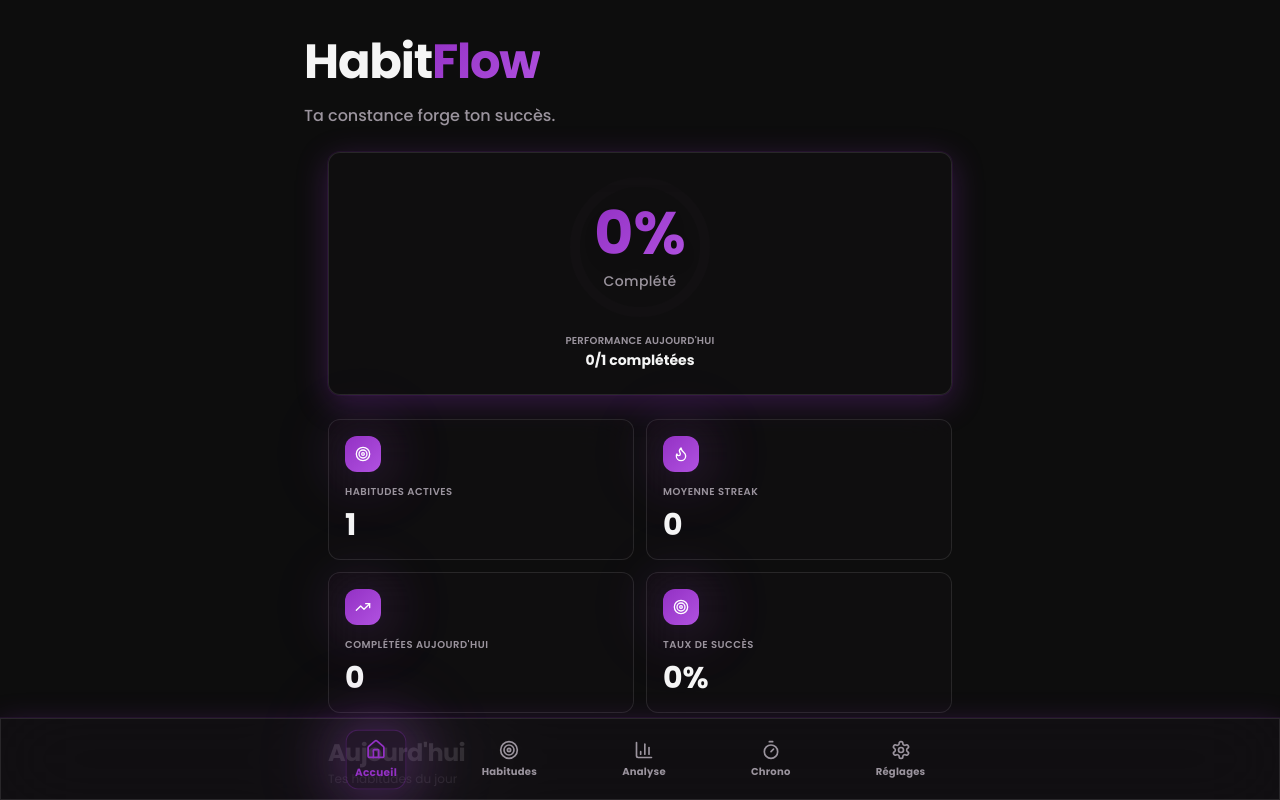
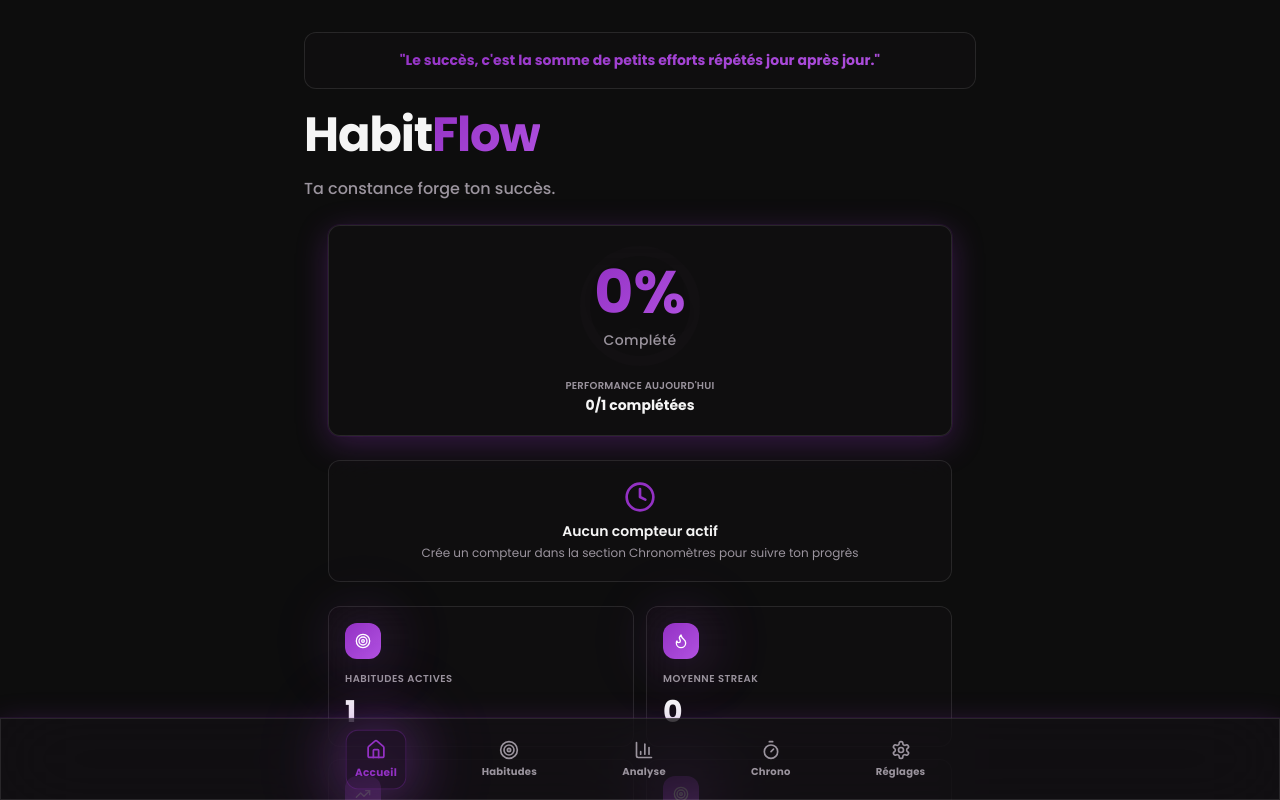
Before and after one commit to lebrixx/nextyou, a React (Vite) app: page / in a window 1280 px wide. Shown: the top 800 px of the page. Built offline with nearby package versions, Linux system fonts and the light colour scheme; the HTML template or start-up script is replaced by a standard one.

Commit message:
Refactor: Improve homepage layout and content

```diff
--- a/src/pages/Index.tsx
+++ b/src/pages/Index.tsx
@@ -1,10 +1,16 @@
-import { useState } from "react";
-import { TrendingUp, Target, Flame } from "lucide-react";
+import { useState, useEffect } from "react";
+import { TrendingUp, Target, Flame, Clock } from "lucide-react";
 import Navigation from "@/components/Navigation";
 import StatsCard from "@/components/StatsCard";
 import ProgressRing from "@/components/ProgressRing";
 import HabitCard from "@/components/HabitCard";
 import { HabitIconType } from "@/components/HabitIcon";
+
+interface TimerData {
+  id: string;
+  name: string;
+  startDate: Date;
+}
 
 interface Habit {
   id: string;
@@ -18,6 +24,35 @@ const Index = () => {
   const [habits, setHabits] = useState<Habit[]>([
     { id: "1", name: "Boire deux litres d'eau", icon: "hydratation", streak: 0, completed: false },
   ]);
+
+  const [timers, setTimers] = useState<TimerData[]>([]);
+  const [currentTime, setCurrentTime] = useState(Date.now());
+
+  useEffect(() => {
+    const saved = localStorage.getItem("habitflow_timers");
+    if (saved) {
+      setTimers(JSON.parse(saved));
+    }
+  }, []);
+
+  useEffect(() => {
+    const interval = setInterval(() => {
+      setCurrentTime(Date.now());
+    }, 1000);
+    return () => clearInterval(interval);
+  }, []);
+
+  const formatTimerCompact = (startDate: Date | string) => {
+    const startTime = typeof startDate === 'string' ? new Date(startDate).getTime() : startDate.getTime();
+    const diff = currentTime - startTime;
+    const months = Math.floor(diff / (1000 * 60 * 60 * 24 * 30));
+    const days = Math.floor((diff % (1000 * 60 * 60 * 24 * 30)) / (1000 * 60 * 60 * 24));
+    const hours = Math.floor((diff % (1000 * 60 * 60 * 24)) / (1000 * 60 * 60));
+
+    if (months > 0) return `${months}m ${days}j`;
+    if (days > 0) return `${days}j ${hours}h`;
+    return `${hours}h`;
+  };
 
   const totalHabits = habits.length;
   const completedToday = habits.filter((h) => h.completed).length;
@@ -34,9 +69,14 @@ const Index = () => {
 
   return (
     <div className="min-h-screen bg-background pb-20">
-      {/* Header */}
+      {/* Header with Daily Quote */}
       <header className="px-6 pt-8 pb-6">
         <div className="max-w-2xl mx-auto">
+          <div className="glass rounded-xl p-4 mb-4 border border-primary/20">
+            <p className="text-sm font-bold bg-gradient-primary bg-clip-text text-transparent text-center leading-relaxed">
+              "Le succès, c'est la somme de petits efforts répétés jour après jour."
+            </p>
+          </div>
           <h1 className="text-5xl font-bold text-foreground mb-3 tracking-tight leading-tight">
             Habit<span className="bg-gradient-primary bg-clip-text text-transparent">Flow</span>
           </h1>
@@ -47,15 +87,43 @@ const Index = () => {
       {/* Main Content */}
       <main className="px-6 space-y-6 max-w-2xl mx-auto">
         {/* Progress Ring */}
-        <section className="flex flex-col items-center py-6 glass rounded-xl shadow-elevation border border-white/5">
-          <ProgressRing progress={progressPercentage} size={140} strokeWidth={10} />
-          <div className="mt-4 text-center space-y-0.5">
+        <section className="flex flex-col items-center py-5 glass rounded-xl shadow-elevation border border-white/5">
+          <ProgressRing progress={progressPercentage} size={120} strokeWidth={10} />
+          <div className="mt-3 text-center space-y-0.5">
             <p className="text-muted-foreground font-semibold text-[10px] tracking-wide uppercase">Performance Aujourd'hui</p>
             <p className="text-foreground text-sm font-bold">
               {completedToday}/{totalHabits} complétées
             </p>
           </div>
         </section>
+
+        {/* Timers Section */}
+        {timers.length > 0 ? (
+          <section className="space-y-3">
+            <h2 className="text-xl font-bold text-foreground tracking-tight flex items-center gap-2">
+              <Clock className="w-5 h-5 text-primary" />
+              Mes compteurs
+            </h2>
+            <div className="grid grid-cols-2 gap-2">
+              {timers.map((timer) => (
+                <div key={timer.id} className="glass rounded-lg p-3 border border-white/5">
+                  <p className="text-xs text-muted-foreground mb-1 truncate">{timer.name}</p>
+                  <p className="text-2xl font-bold bg-gradient-primary bg-clip-text text-transparent">
+                    {formatTimerCompact(timer.startDate)}
+                  </p>
+                </div>
+              ))}
+            </div>
+          </section>
+        ) : (
+          <section className="glass rounded-xl p-5 text-center border border-white/5">
+            <Clock className="w-8 h-8 text-primary mx-auto mb-2" />
+            <p className="text-sm text-foreground font-semibold mb-1">Aucun compteur actif</p>
+            <p className="text-xs text-muted-foreground">
+              Crée un compteur dans la section Chronomètres pour suivre ton progrès
+            </p>
+          </section>
+        )}
 
         {/* Stats Grid */}
         <section className="grid grid-cols-2 gap-3">
```
